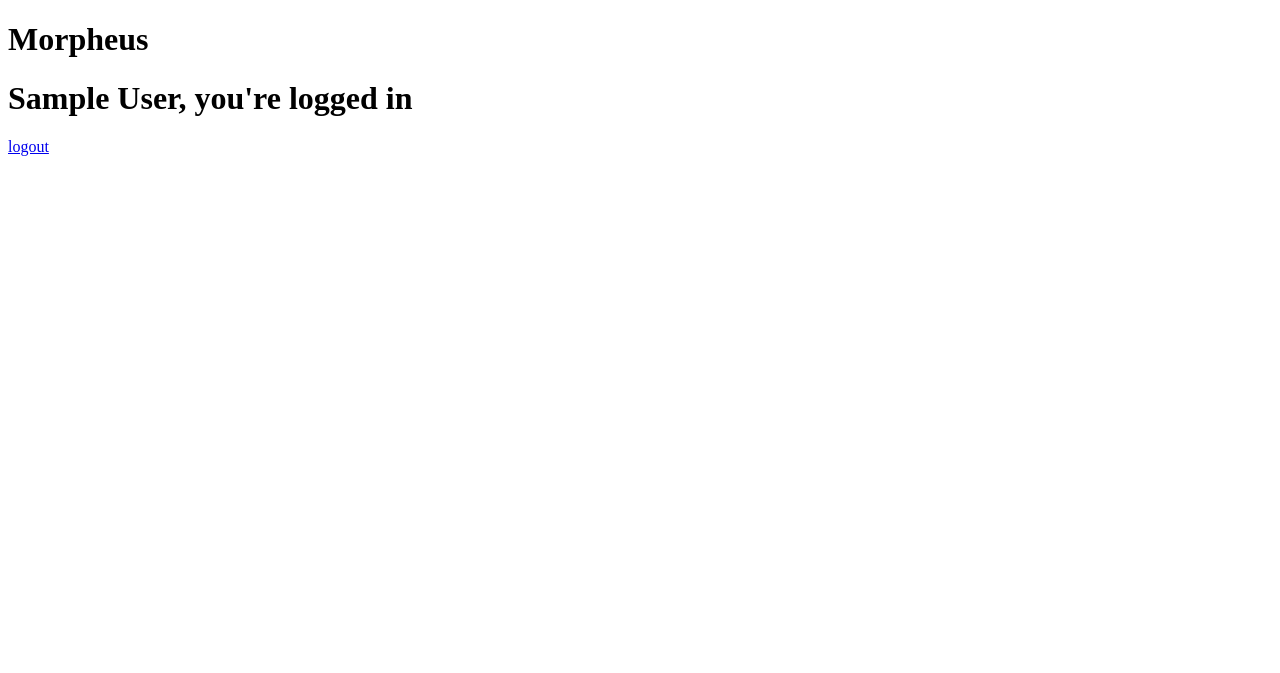
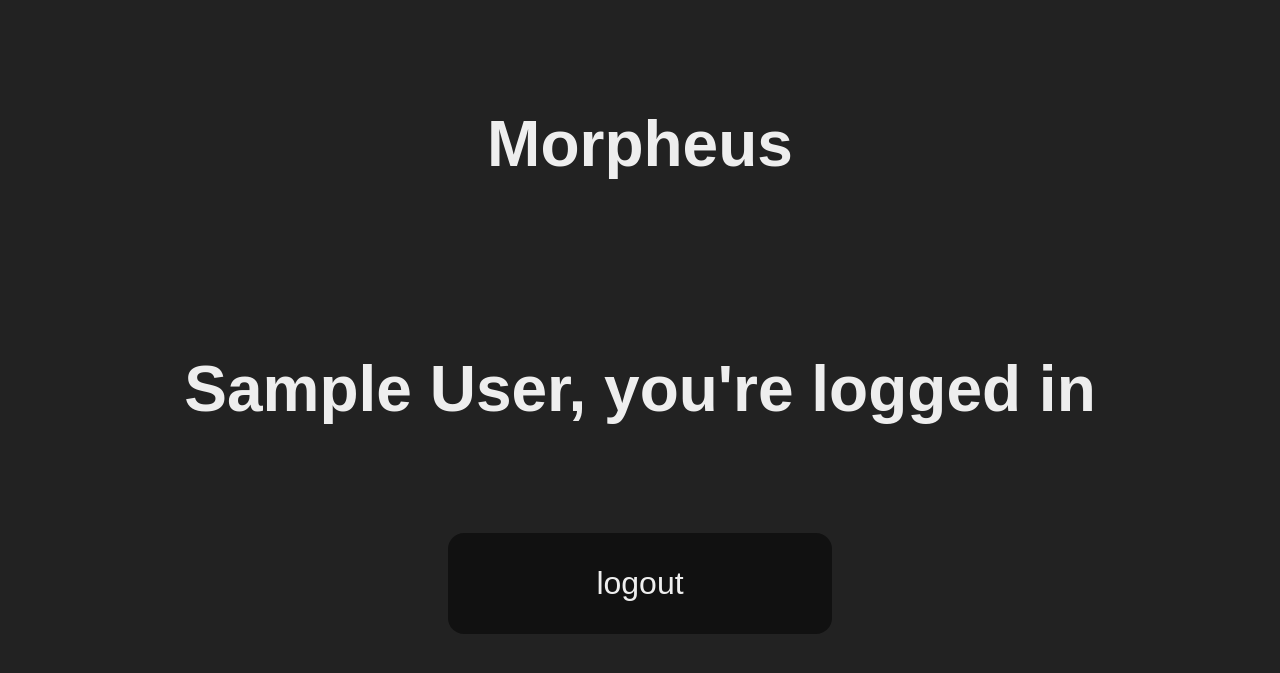
Before and after one commit to cypressf/morpheus, a Django app: page /done/ in a window 1280 px wide. Shown: the top 673 px of the page. Run offline with Django 3.2, Linux system fonts and the light colour scheme; the visitor is signed in with stand-in values (Sample User, id 1).

Commit message:
added styles

```diff
--- a/morpheus/templates/base.html
+++ b/morpheus/templates/base.html
@@ -2,6 +2,7 @@
 <html>
     <head>
         <title>Morpheus</title>
+        <link href="/static/css/style.css" rel="stylesheet" type="text/css">
     </head>
     <body>
         <h1>Morpheus</h1>
--- /dev/null
+++ b/static/css/style.css
@@ -0,0 +1,25 @@
+body{
+    background:#222;
+    color:#eee;
+    font:1em sans-serif;
+}
+h1{
+    font-size:4em;
+    padding:1em;
+    text-align:center;
+}
+a {
+    color:#eee;
+    margin:0 auto;
+    font-size:2em;
+    background:#111;
+    padding:1em;
+    width:10em;
+    text-align:center;
+    border-radius:0.5em;
+    text-decoration:none;
+    display:block;
+}
+a:hover{
+    background:#171717;
+}
```
Also changed, not shown: 1 other file.
